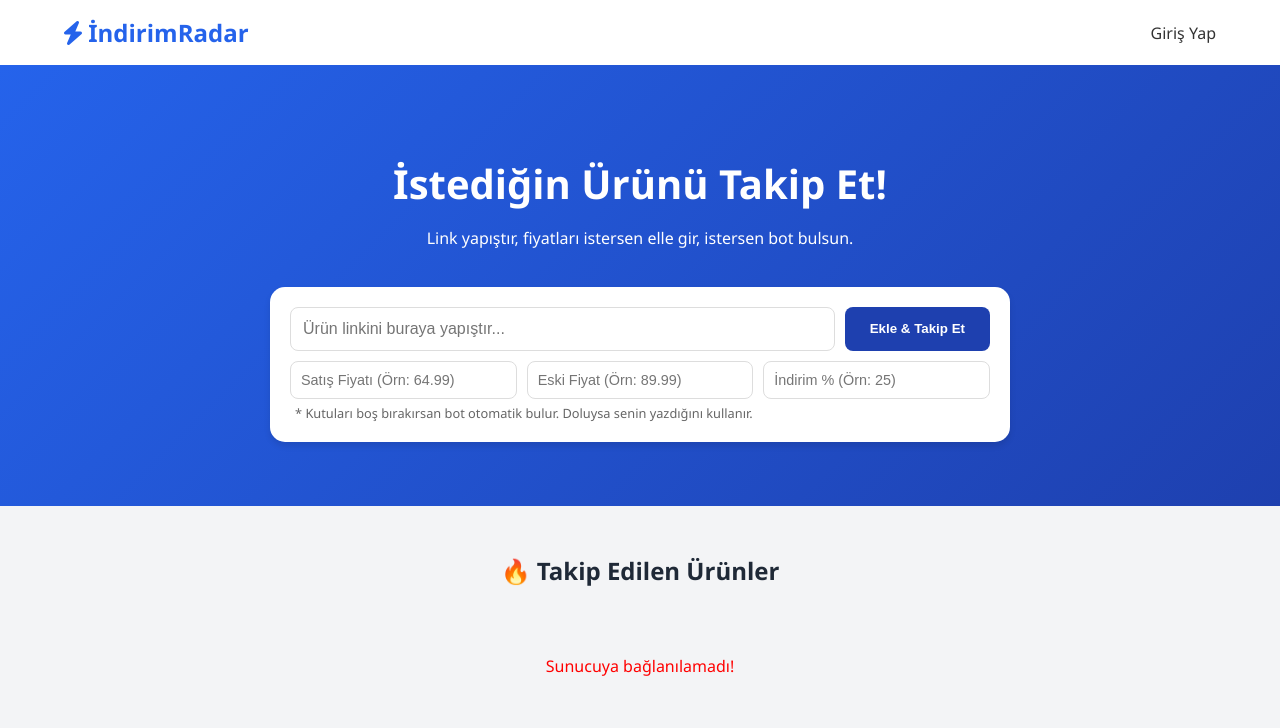
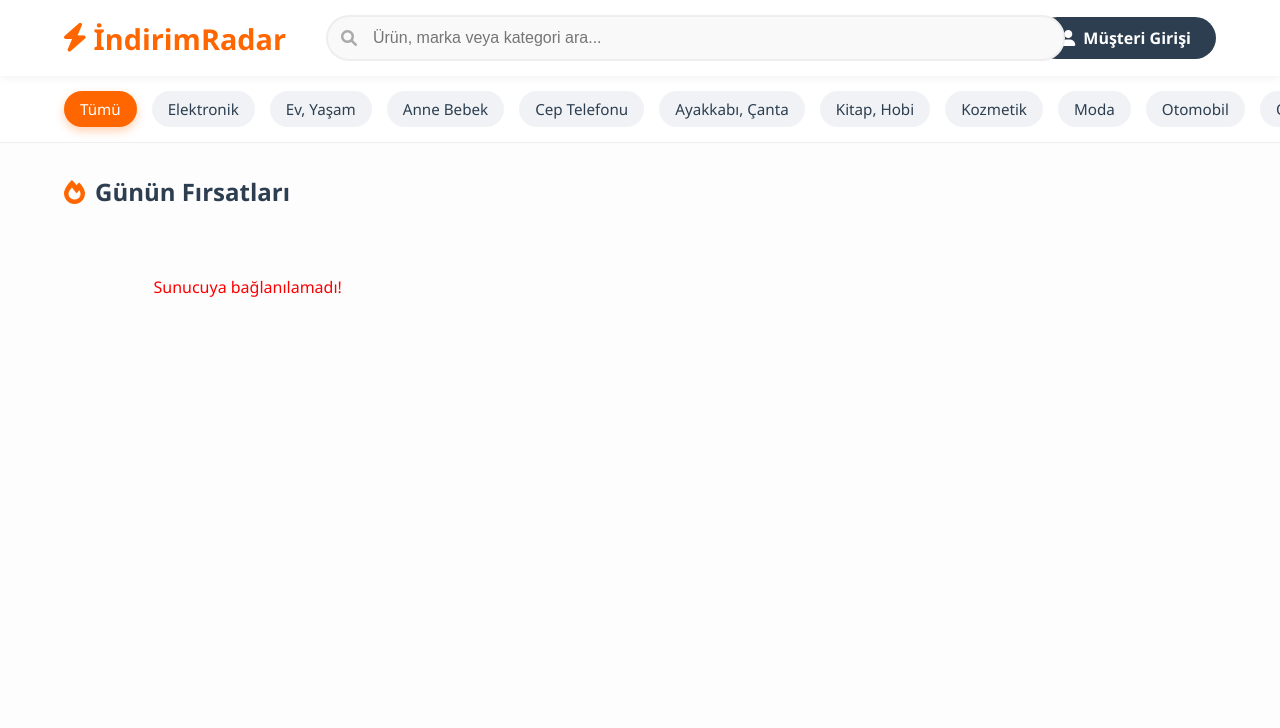
Before and after one commit to kayamemetcan144-dotcom/indirimradar-backend, a plain HTML site: page index.html in a window 1280 px wide. Drawn offline with Linux system fonts and the light colour scheme; no server answers.

Commit message:
Update index.html

```diff
--- a/index.html
+++ b/index.html
@@ -3,112 +3,296 @@
 <head>
     <meta charset="UTF-8">
     <meta name="viewport" content="width=device-width, initial-scale=1.0">
-    <title>İndirimRadar - Akıllı Fiyat Takibi</title>
+    <title>İndirimRadar - Fırsatları Yakala</title>
     <link href="https://cdnjs.cloudflare.com/ajax/libs/font-awesome/6.0.0/css/all.min.css" rel="stylesheet">
     <style>
-        :root { --primary: #2563eb; --secondary: #1e40af; --bg: #f3f4f6; }
-        body { font-family: 'Segoe UI', sans-serif; background: var(--bg); margin: 0; }
-
-        /* Navbar */
-        .navbar { background: white; padding: 1rem 5%; display: flex; justify-content: space-between; align-items: center; box-shadow: 0 2px 4px rgba(0,0,0,0.1); }
-        .logo { font-size: 1.5rem; font-weight: bold; color: var(--primary); text-decoration: none; }
-        .nav-links a { margin-left: 20px; text-decoration: none; color: #333; font-weight: 500; }
-
-        /* Hero Section */
-        .hero { text-align: center; padding: 4rem 1rem; background: linear-gradient(135deg, var(--primary), var(--secondary)); color: white; }
-        .hero h1 { font-size: 2.5rem; margin-bottom: 1rem; }
-
-        /* Arama Kutusu ve Manuel Giriş Alanı */
-        .search-container {
-            background: white;
-            padding: 20px;
-            border-radius: 15px;
-            max-width: 700px; /* Genişlettik */
-            margin: 0 auto;
-            box-shadow: 0 4px 6px rgba(0,0,0,0.1);
-            color: #333;
+        /* --- CANLI RENK PALETİ --- */
+        :root {
+            --primary: #FF6600; /* Canlı Turuncu (Fırsat Rengi) */
+            --secondary: #2c3e50; /* Koyu Lacivert (Yazılar) */
+            --accent: #3498db; /* Canlı Mavi (Butonlar) */
+            --bg: #fdfdfd;
+            --white: #ffffff;
         }
 
-        .search-box { display: flex; gap: 10px; margin-bottom: 10px; }
-        .search-box input { flex: 1; padding: 12px; border: 1px solid #ddd; border-radius: 8px; font-size: 1rem; }
-        .search-box button { padding: 12px 25px; background: var(--secondary); color: white; border: none; border-radius: 8px; cursor: pointer; font-weight: bold; }
-        .search-box button:hover { background: #1e3a8a; }
-        .search-box button:disabled { background: #ccc; cursor: not-allowed; }
+        body { font-family: 'Segoe UI', sans-serif; background: var(--bg); margin: 0; color: #333; }
 
-        /* Yeni Eklenen Manuel Fiyat Kutuları */
-        .manual-inputs { display: grid; grid-template-columns: 1fr 1fr 1fr; gap: 10px; }
-        .manual-inputs input { padding: 10px; border: 1px solid #ddd; border-radius: 8px; font-size: 0.9rem; }
-
-        /* Mobilde alt alta olsun */
-        @media (max-width: 600px) {
-            .manual-inputs { grid-template-columns: 1fr; }
+        /* --- NAVBAR (ÜST MENÜ) --- */
+        .navbar {
+            background: var(--white);
+            padding: 15px 5%;
+            display: flex;
+            align-items: center;
+            justify-content: space-between;
+            box-shadow: 0 2px 10px rgba(0,0,0,0.05);
+            position: sticky;
+            top: 0;
+            z-index: 1000;
         }
 
-        /* Ürün Kartları */
-        .products-grid { display: grid; grid-template-columns: repeat(auto-fit, minmax(300px, 1fr)); gap: 2rem; padding: 2rem 5%; }
-        .product-card { background: white; border-radius: 15px; overflow: hidden; box-shadow: 0 4px 6px rgba(0,0,0,0.05); transition: transform 0.2s; position: relative; }
-        .product-card:hover { transform: translateY(-5px); }
+        .logo {
+            font-size: 1.8rem;
+            font-weight: 800;
+            color: var(--primary);
+            text-decoration: none;
+            display: flex;
+            align-items: center;
+            gap: 8px;
+        }
 
-        .card-badge { position: absolute; top: 10px; right: 10px; background: #ef4444; color: white; padding: 5px 10px; border-radius: 20px; font-weight: bold; font-size: 0.9rem; z-index: 2; }
-        .card-img { height: 200px; width: 100%; object-fit: contain; padding: 20px; background: white; border-bottom: 1px solid #eee; }
-        .card-body { padding: 1.5rem; }
-        .card-title { font-size: 1.1rem; font-weight: 600; margin-bottom: 10px; color: #1f2937; display: -webkit-box; -webkit-line-clamp: 2; -webkit-box-orient: vertical; overflow: hidden; height: 2.8em; }
+        /* Arama Çubuğu */
+        .search-wrapper {
+            flex: 1;
+            margin: 0 40px;
+            position: relative;
+        }
+        .search-bar {
+            width: 100%;
+            padding: 12px 20px;
+            padding-left: 45px;
+            border: 2px solid #eee;
+            border-radius: 50px;
+            font-size: 1rem;
+            transition: 0.3s;
+            background: #f9f9f9;
+        }
+        .search-bar:focus {
+            outline: none;
+            border-color: var(--primary);
+            background: white;
+            box-shadow: 0 0 0 4px rgba(255, 102, 0, 0.1);
+        }
+        .search-icon {
+            position: absolute;
+            left: 15px;
+            top: 50%;
+            transform: translateY(-50%);
+            color: #aaa;
+        }
 
-        .price-box { display: flex; align-items: baseline; gap: 10px; margin-bottom: 15px; }
-        .current-price { font-size: 1.5rem; font-weight: bold; color: var(--primary); }
-        .old-price { text-decoration: line-through; color: #9ca3af; font-size: 0.9rem; }
+        /* Giriş Butonu */
+        .btn-login {
+            background: var(--secondary);
+            color: white;
+            padding: 10px 25px;
+            border-radius: 50px;
+            text-decoration: none;
+            font-weight: 600;
+            transition: 0.3s;
+            display: flex;
+            align-items: center;
+            gap: 8px;
+        }
+        .btn-login:hover { background: var(--primary); transform: translateY(-2px); }
 
-        .btn-go { display: block; width: 100%; text-align: center; background: var(--bg); color: var(--primary); padding: 10px; border-radius: 8px; text-decoration: none; font-weight: 600; transition: 0.2s; }
-        .btn-go:hover { background: #e5e7eb; }
+        /* --- KATEGORİLER (YATAY KAYDIRMA) --- */
+        .category-nav {
+            background: white;
+            padding: 15px 5%;
+            border-bottom: 1px solid #eee;
+            overflow-x: auto;
+            white-space: nowrap;
+            display: flex;
+            gap: 15px;
+            /* Scrollbar gizleme */
+            -ms-overflow-style: none;
+            scrollbar-width: none;
+        }
+        .category-nav::-webkit-scrollbar { display: none; }
 
-        .loading { text-align: center; padding: 2rem; color: #666; }
+        .cat-item {
+            display: inline-block;
+            padding: 8px 16px;
+            border-radius: 20px;
+            background: #f0f2f5;
+            color: var(--secondary);
+            text-decoration: none;
+            font-size: 0.95rem;
+            font-weight: 500;
+            transition: 0.3s;
+            cursor: pointer;
+        }
+        .cat-item:hover, .cat-item.active {
+            background: var(--primary);
+            color: white;
+            box-shadow: 0 4px 10px rgba(255, 102, 0, 0.3);
+        }
+
+        /* --- ÜRÜN VİTRİNİ --- */
+        .container { padding: 2rem 5%; }
+
+        .section-title {
+            font-size: 1.5rem;
+            color: var(--secondary);
+            margin-bottom: 20px;
+            font-weight: 700;
+            display: flex;
+            align-items: center;
+            gap: 10px;
+        }
+
+        .products-grid {
+            display: grid;
+            grid-template-columns: repeat(auto-fill, minmax(280px, 1fr));
+            gap: 25px;
+        }
+
+        .product-card {
+            background: white;
+            border-radius: 16px;
+            overflow: hidden;
+            border: 1px solid #eee;
+            transition: 0.3s;
+            position: relative;
+            display: flex;
+            flex-direction: column;
+        }
+        .product-card:hover {
+            transform: translateY(-8px);
+            box-shadow: 0 15px 30px rgba(0,0,0,0.08);
+            border-color: transparent;
+        }
+
+        /* İndirim Rozeti */
+        .badge {
+            position: absolute;
+            top: 15px;
+            right: 15px;
+            background: #ef4444;
+            color: white;
+            padding: 6px 12px;
+            border-radius: 12px;
+            font-weight: bold;
+            font-size: 0.85rem;
+            box-shadow: 0 4px 6px rgba(239, 68, 68, 0.3);
+            z-index: 2;
+        }
+
+        .card-img-wrapper {
+            width: 100%;
+            height: 220px;
+            padding: 20px;
+            box-sizing: border-box;
+            background: white;
+            display: flex;
+            align-items: center;
+            justify-content: center;
+        }
+
+        .card-img {
+            max-height: 100%;
+            max-width: 100%;
+            object-fit: contain;
+            transition: 0.3s;
+        }
+        .product-card:hover .card-img { transform: scale(1.05); }
+
+        .card-body { padding: 20px; flex: 1; display: flex; flex-direction: column; }
+
+        .card-category { font-size: 0.8rem; color: #888; text-transform: uppercase; letter-spacing: 0.5px; margin-bottom: 5px; }
+
+        .card-title {
+            font-size: 1rem;
+            font-weight: 600;
+            margin-bottom: 15px;
+            color: #2c3e50;
+            line-height: 1.4;
+            display: -webkit-box;
+            -webkit-line-clamp: 2;
+            -webkit-box-orient: vertical;
+            overflow: hidden;
+            height: 2.8em;
+        }
+
+        .price-box { margin-top: auto; display: flex; align-items: center; justify-content: space-between; }
+
+        .prices { display: flex; flex-direction: column; }
+        .current-price { font-size: 1.4rem; font-weight: 800; color: var(--primary); }
+        .old-price { text-decoration: line-through; color: #bbb; font-size: 0.9rem; margin-bottom: 2px; }
+
+        .btn-go {
+            width: 40px;
+            height: 40px;
+            border-radius: 50%;
+            background: #f0f2f5;
+            color: var(--primary);
+            display: flex;
+            align-items: center;
+            justify-content: center;
+            text-decoration: none;
+            transition: 0.2s;
+        }
+        .btn-go:hover { background: var(--primary); color: white; }
+
+        .loading { grid-column: 1 / -1; text-align: center; padding: 4rem; color: #999; font-size: 1.2rem; }
+        .no-results { grid-column: 1 / -1; text-align: center; padding: 3rem; color: #666; display: none; }
+
+        /* Mobil Uyum */
+        @media (max-width: 768px) {
+            .navbar { flex-wrap: wrap; gap: 10px; padding: 15px; }
+            .logo { order: 1; }
+            .btn-login { order: 2; padding: 8px 15px; font-size: 0.9rem; }
+            .search-wrapper { order: 3; width: 100%; margin: 10px 0 0 0; }
+            .section-title { justify-content: center; }
+        }
     </style>
 </head>
 <body>
 
     <nav class="navbar">
-        <a href="#" class="logo"><i class="fas fa-bolt"></i> İndirimRadar</a>
-        <div class="nav-links">
-            <a href="#" class="btn-login">Giriş Yap</a>
+        <a href="#" class="logo">
+            <i class="fas fa-bolt"></i> İndirimRadar
+        </a>
+
+        <div class="search-wrapper">
+            <i class="fas fa-search search-icon"></i>
+            <input type="text" class="search-bar" id="searchInput" placeholder="Ürün, marka veya kategori ara..." onkeyup="filterProducts()">
         </div>
+
+        <a href="#" class="btn-login"><i class="fas fa-user"></i> Müşteri Girişi</a>
     </nav>
 
-    <header class="hero">
-        <h1>İstediğin Ürünü Takip Et!</h1>
-        <p>Link yapıştır, fiyatları istersen elle gir, istersen bot bulsun.</p>
-        <br>
-
-        <div class="search-container">
-            <div class="search-box">
-                <input type="text" id="productUrl" placeholder="Ürün linkini buraya yapıştır...">
-                <button onclick="trackProduct()">Ekle & Takip Et</button>
+    <div class="category-nav" id="categoryList">
+        <div class="cat-item active" onclick="filterByCategory('all')">Tümü</div>
+        <div class="cat-item" onclick="filterByCategory('Elektronik')">Elektronik</div>
+        <div class="cat-item" onclick="filterByCategory('Ev, Yaşam')">Ev, Yaşam</div>
+        <div class="cat-item" onclick="filterByCategory('Anne Bebek')">Anne Bebek</div>
+        <div class="cat-item" onclick="filterByCategory('Telefon')">Cep Telefonu</div>
+        <div class="cat-item" onclick="filterByCategory('Ayakkabı')">Ayakkabı, Çanta</div>
+        <div class="cat-item" onclick="filterByCategory('Kitap')">Kitap, Hobi</div>
+        <div class="cat-item" onclick="filterByCategory('Kozmetik')">Kozmetik</div>
+        <div class="cat-item" onclick="filterByCategory('Moda')">Moda</div>
+        <div class="cat-item" onclick="filterByCategory('Oto')">Otomobil</div>
+        <div class="cat-item" onclick="filterByCategory('Oyun')">Oyun, Konsol</div>
+        <div class="cat-item" onclick="filterByCategory('Spor')">Spor, Outdoor</div>
+        <div class="cat-item" onclick="filterByCategory('Süpermarket')">Süpermarket</div>
     </div>
 
-            <div class="manual-inputs">
-                <input type="number" id="manualPrice" placeholder="Satış Fiyatı (Örn: 64.99)">
-                <input type="number" id="manualOldPrice" placeholder="Eski Fiyat (Örn: 89.99)">
-                <input type="number" id="manualDiscount" placeholder="İndirim % (Örn: 25)">
+    <div class="container">
+        <div class="section-title">
+            <i class="fas fa-fire" style="color: var(--primary);"></i> Günün Fırsatları
         </div>
-            <div style="text-align: left; font-size: 0.8rem; color: #666; margin-top: 5px; padding-left: 5px;">
-                * Kutuları boş bırakırsan bot otomatik bulur. Doluysa senin yazdığını kullanır.
+
+        <div class="products-grid" id="products-container">
+            <div class="loading">
+                <i class="fas fa-spinner fa-spin"></i> Fırsatlar yükleniyor...
             </div>
         </div>
-    </header>
-
-    <section id="populer">
-        <h2 style="text-align: center; margin-top: 3rem; color: #1f2937;">🔥 Takip Edilen Ürünler</h2>
-        <div class="products-grid" id="products-container">
-            <div class="loading">Yükleniyor...</div>
+        <div class="no-results" id="noResults">
+            <i class="fas fa-search" style="font-size: 2rem; margin-bottom: 10px; display:block;"></i>
+            Aradığınız kriterde ürün bulunamadı.
         </div>
-    </section>
+    </div>
 
     <script>
-        // API Adresini buraya yaz (Senin Railway adresin)
+        // API URL (Railway)
         const API_URL = "https://indirimradar-backend-production.up.railway.app";
 
-        // Sayfa açılınca ürünleri yükle
+        let allProducts = []; // Tüm ürünleri burada tutacağız (Arama için)
+
         window.onload = loadProducts;
 
+        // Ürünleri Çek
         async function loadProducts() {
             const container = document.getElementById('products-container');
 
@@ -116,94 +300,98 @@
                 const res = await fetch(`${API_URL}/api/products`);
                 const data = await res.json();
 
-                container.innerHTML = '';
+                container.innerHTML = ''; // Loading'i temizle
 
                 if (data.products.length === 0) {
-                    container.innerHTML = '<p style="text-align:center; width:100%">Henüz takip edilen ürün yok.</p>';
+                    container.innerHTML = '<p class="loading">Henüz fırsat eklenmedi.</p>';
                     return;
                 }
 
-                data.products.forEach(p => {
+                allProducts = data.products; // Listeyi hafızaya al
+                renderProducts(allProducts); // Ekrana bas
+
+            } catch (error) {
+                console.error("Hata:", error);
+                container.innerHTML = '<p style="color:red; text-align:center; padding:2rem">Sunucuya bağlanılamadı!</p>';
+            }
+        }
+
+        // Ürünleri Ekrana Basan Fonksiyon
+        function renderProducts(products) {
+            const container = document.getElementById('products-container');
+            const noResults = document.getElementById('noResults');
+
+            container.innerHTML = '';
+
+            if (products.length === 0) {
+                noResults.style.display = 'block';
+                return;
+            } else {
+                noResults.style.display = 'none';
+            }
+
+            products.forEach(p => {
+                // İndirim Rozeti
                 const badgeHtml = p.discount_percent > 0
-                        ? `<div class="card-badge">%${p.discount_percent} İndirim</div>`
+                    ? `<div class="badge">%${p.discount_percent} İndirim</div>`
                     : '';
 
+                // Eski Fiyat
                 const oldPriceHtml = p.original_price > p.current_price
-                        ? `<span class="old-price">${p.original_price} TL</span>`
-                        : '';
+                    ? `<div class="old-price">${p.original_price} TL</div>`
+                    : '<div class="old-price" style="opacity:0">.</div>';
 
                 const html = `
-                        <div class="product-card">
+                    <div class="product-card" data-title="${p.title.toLowerCase()}" data-category="${p.category.toLowerCase()}">
                         ${badgeHtml}
+                        <div class="card-img-wrapper">
                             <img src="${p.image_url}" alt="${p.title}" class="card-img" onerror="this.src='https://via.placeholder.com/300?text=Resim+Yok'">
+                        </div>
                         <div class="card-body">
+                            <div class="card-category">${p.platform}</div>
                             <div class="card-title" title="${p.title}">${p.title}</div>
                             <div class="price-box">
-                                    <span class="current-price">${p.current_price} TL</span>
+                                <div class="prices">
                                     ${oldPriceHtml}
+                                    <div class="current-price">${p.current_price} TL</div>
                                 </div>
-                                <a href="${p.url}" target="_blank" class="btn-go">Ürüne Git &rarr;</a>
+                                <a href="${p.url}" target="_blank" class="btn-go"><i class="fas fa-arrow-right"></i></a>
+                            </div>
                         </div>
                     </div>
                 `;
                 container.innerHTML += html;
             });
-            } catch (error) {
-                console.error("Hata:", error);
-                container.innerHTML = '<p style="color:red; text-align:center">Sunucuya bağlanılamadı!</p>';
-            }
         }
 
-        async function trackProduct() {
-            // 1. Verileri Al
-            const url = document.getElementById('productUrl').value;
-            const manualPrice = document.getElementById('manualPrice').value;
-            const manualOldPrice = document.getElementById('manualOldPrice').value;
-            const manualDiscount = document.getElementById('manualDiscount').value; // YENİ
+        // Arama Fonksiyonu
+        function filterProducts() {
+            const searchText = document.getElementById('searchInput').value.toLowerCase();
 
-            if (!url) return alert("Lütfen bir link girin!");
+            const filtered = allProducts.filter(p =>
+                p.title.toLowerCase().includes(searchText) ||
+                p.category.toLowerCase().includes(searchText) ||
+                p.platform.toLowerCase().includes(searchText)
+            );
 
-            // 2. Butonu Kilitle
-            const btn = document.querySelector('.search-box button');
-            const originalText = btn.innerText;
-            btn.innerText = "İşleniyor...";
-            btn.disabled = true;
+            renderProducts(filtered);
+        }
 
-            try {
-                // 3. Backend'e Gönder
-                const res = await fetch(`${API_URL}/api/products`, {
-                    method: 'POST',
-                    headers: { 'Content-Type': 'application/json' },
-                    body: JSON.stringify({
-                        url: url,
-                        manual_price: manualPrice ? parseFloat(manualPrice) : null,
-                        manual_old_price: manualOldPrice ? parseFloat(manualOldPrice) : null,
-                        manual_discount: manualDiscount ? parseInt(manualDiscount) : null // YENİ
-                    })
-                });
+        // Kategori Filtreleme
+        function filterByCategory(category) {
+            // Aktif butonu değiştir
+            document.querySelectorAll('.cat-item').forEach(el => el.classList.remove('active'));
+            event.target.classList.add('active');
 
-                const data = await res.json();
-
-                if (res.ok) {
-                    alert("✅ Ürün başarıyla eklendi!");
-
-                    // Formu Temizle
-                    document.getElementById('productUrl').value = '';
-                    document.getElementById('manualPrice').value = '';
-                    document.getElementById('manualOldPrice').value = '';
-                    document.getElementById('manualDiscount').value = '';
-
-                    // Listeyi Yenile
-                    loadProducts();
+            if (category === 'all') {
+                renderProducts(allProducts);
             } else {
-                    alert("❌ Hata: " + (data.message || "Bilinmeyen hata"));
-                }
-            } catch (e) {
-                console.error(e);
-                alert("Sunucu hatası! (Konsola bak)");
-            } finally {
-                btn.innerText = originalText;
-                btn.disabled = false;
+                // Basit metin eşleşmesiyle filtrele (Ürün başlığında veya kategorisinde geçiyorsa)
+                const filtered = allProducts.filter(p =>
+                    p.title.toLowerCase().includes(category.toLowerCase()) ||
+                    (p.category && p.category.toLowerCase().includes(category.toLowerCase()))
+                );
+                renderProducts(filtered);
             }
         }
     </script>
```
Lines whose indentation alone changed are shown as unchanged.
